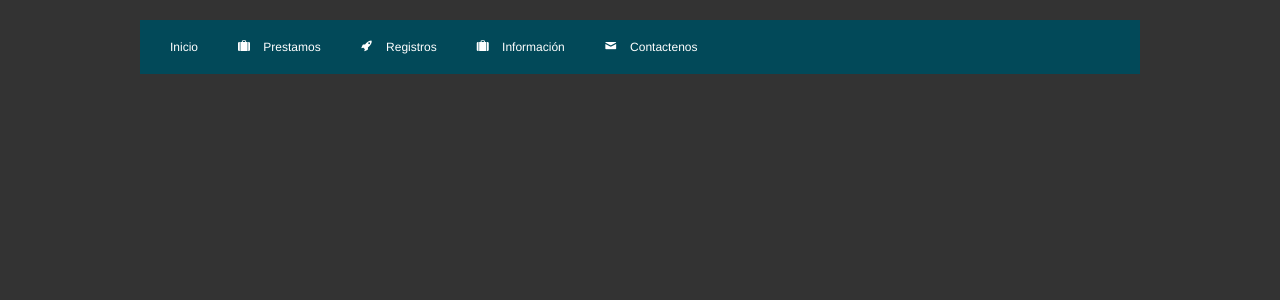
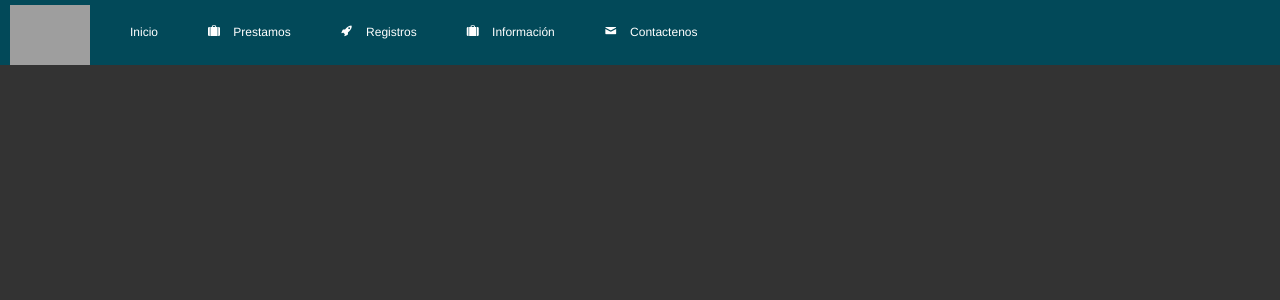
Before and after one commit to andresjb1/proyecto-metodo, a PHP site: page /Home.php in a window 1280 px wide. Shown: the top 300 px of the page. Run offline with PHP 8.4, Linux system fonts and the light colour scheme; some web fonts are replaced; grey boxes are pictures that could not be loaded.

Commit message:
Mejoras Home

```diff
--- a/Negocio/Acceso.php
+++ b/Negocio/Acceso.php
@@ -19,7 +19,7 @@ else
 
     if($email == "admin" and $password == "1234")
     {
-        echo "ingrensando al sistema...";
+        header('Location: ../Presentacion(GUI)/Home.php');
     }
     else
     {
--- a/Presentacion(GUI)/Home.php
+++ b/Presentacion(GUI)/Home.php
@@ -12,10 +12,15 @@
 
 <header>
     <div class="menu_bar">
-        <a href="#" class="bt-menu"><span class="icon-list"></span>Menu</a>
+
+        <a href="#" class="bt-menu"><img id="logo_menu" src="IMG/logo-latina-2015.png"/>
+        <span class="icon-list"></span>
+        </a>
     </div>
     <nav>
+
         <ul>
+            <img id="logo_menu_max" src="IMG/logo-latina-2015.png"/>
             <li><a href="#"><span class="icon-house"></span> Inicio</a></li>
             <li><a href="#"><span class="icon-suitcase"></span> Prestamos</a></li>
             <li><a href="#"><span class="icon-rocket"></span> Registros</a></li>
--- a/Presentacion(GUI)/Login.php
+++ b/Presentacion(GUI)/Login.php
@@ -4,7 +4,7 @@
     <link href="Styles/HSGeneral.css" rel="stylesheet">
 </head>
 <body>
-
+<div id="container-center">
 <form action="../Negocio/Acceso.php" method="get" name="frmLogin">
     <div id="div_logo">
     <img id="img_logo" src="IMG/logo_ulatina.png"/>
@@ -25,8 +25,8 @@
     <p class="p-container">
         <input type="submit" name="go" id="go" value="Log in"/>
     </p>
-    <input type="text" name="" id="logError"/>
 </form>
+</div>
 
 </body>
 </html>
--- a/Presentacion(GUI)/Styles/HSGeneral.css
+++ b/Presentacion(GUI)/Styles/HSGeneral.css
@@ -151,3 +151,8 @@ label:hover ~ input[type=password] {
     padding-left: 3%;
     padding-right: 3%;
 }
+
+#container-center
+{
+    margin-top:100px;
+}
--- a/Presentacion(GUI)/Styles/Menu.css
+++ b/Presentacion(GUI)/Styles/Menu.css
@@ -4,9 +4,9 @@ header {
 }
 
 header nav {
-    width:90%;
-    max-width: 1000px;
-    margin:20px auto;
+    width:100%;
+
+    margin:0px auto;
     background:#024959;
 }
 
@@ -25,7 +25,7 @@ header nav ul li {
 
 header nav ul li a {
     color: white;
-    padding: 20px;
+    padding: 25px;
     display: block; /*Para utilizar la opcion del padding*/
     text-decoration: none;
 }
@@ -40,6 +40,14 @@ header nav ul li a:hover {
 
 section {
     padding: 20px;
+}
+
+#logo_menu_max{
+    height: 60px;
+    float: left;
+    margin-left: 10px;
+    margin-right: 5px;
+    margin-top: 5px;
 }
 
 @media screen and (max-width:800px){
@@ -69,7 +77,7 @@ section {
 
     .menu_bar .bt-menu {
         display: block; /*Para poder poner los margenes internos*/
-        padding: 20px;
+        padding: 15px;
         background: #025059;
         color: white;
         text-decoration: none;
@@ -81,6 +89,16 @@ section {
 
     .menu_bar span {
         float: right;
-        font-size: 25px;
+        font-size: 30px;
+        margin-top:15px;
     }
+
+    #logo_menu{
+        width: 200px;
+    }
+
+    #logo_menu_max{
+        display: none;
+    }
+
 }
```
